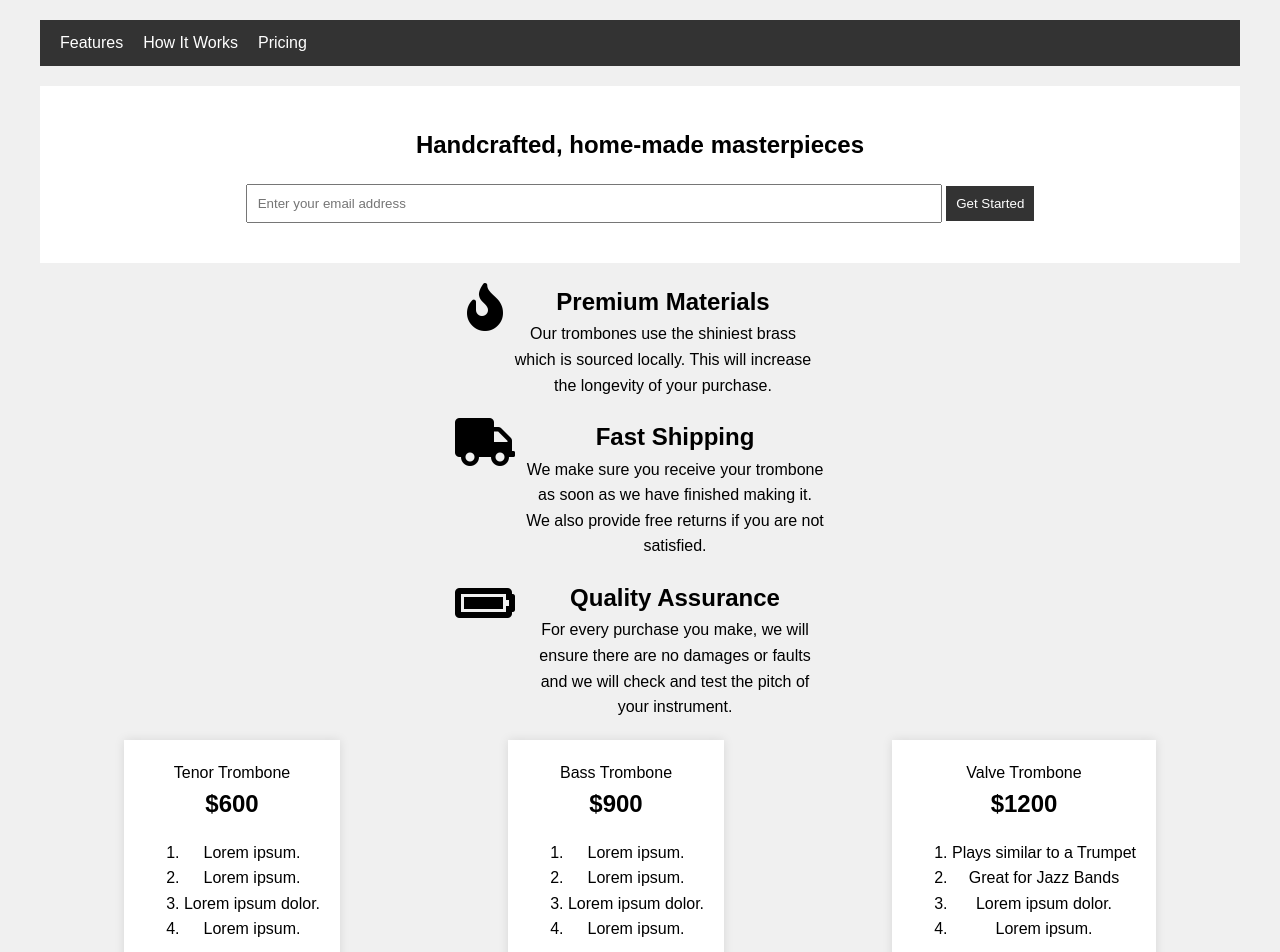
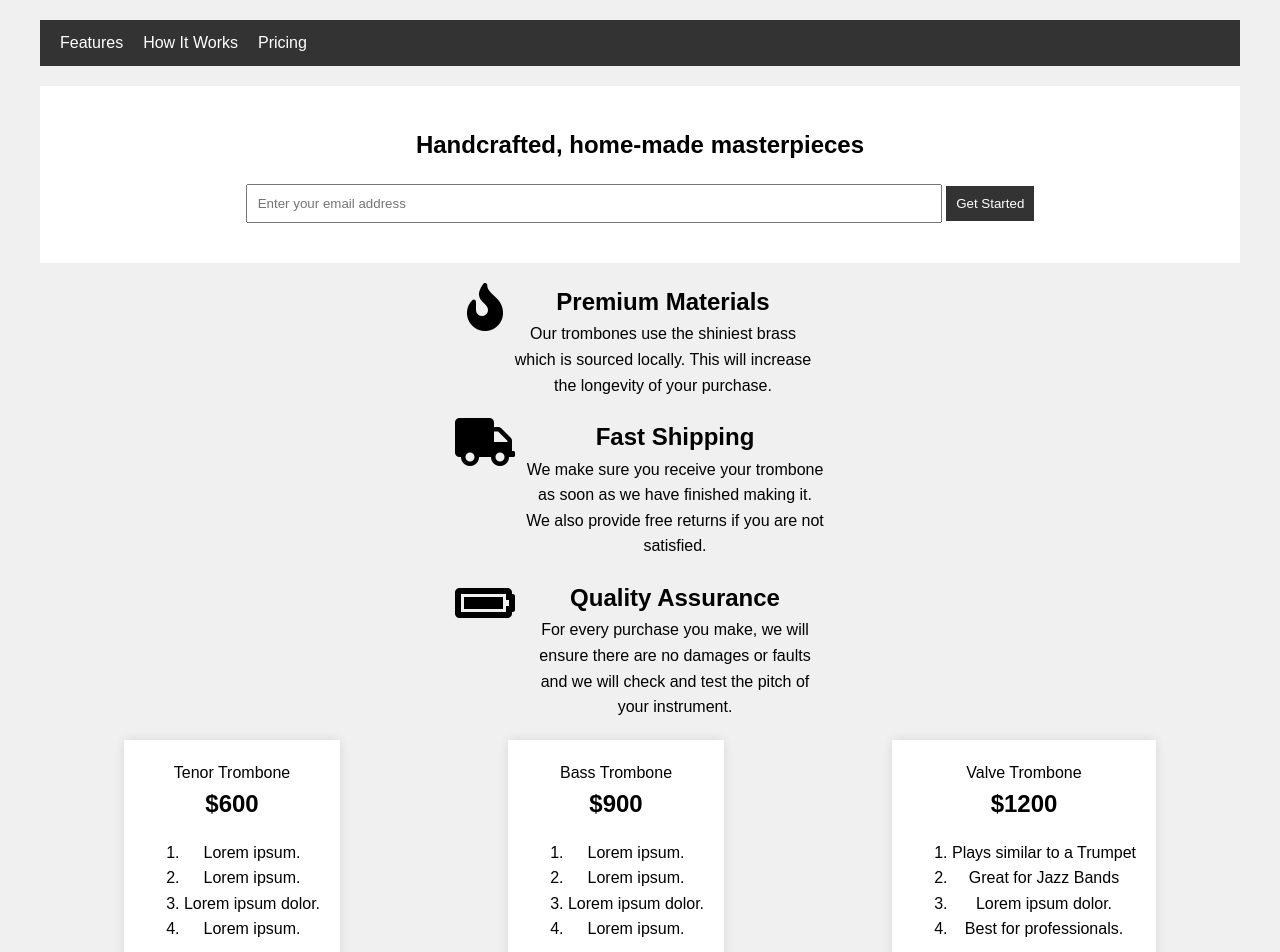
Before and after one commit to chigozieum/landing-page, a plain HTML site: page index.html in a window 1280 px wide. Shown: the top 952 px of the page. Drawn offline with Linux system fonts and the light colour scheme.

Commit message:
Updated the body

```diff
--- a/index.html
+++ b/index.html
@@ -97,7 +97,7 @@
           <li>Plays similar to a Trumpet</li>
           <li>Great for Jazz Bands</li>
           <li>Lorem ipsum dolor.</li>
-          <li>Lorem ipsum.</li>
+          <li>Best for professionals.</li>
         </ol>
         <button class="btn">Select</button>
       </div>
```
